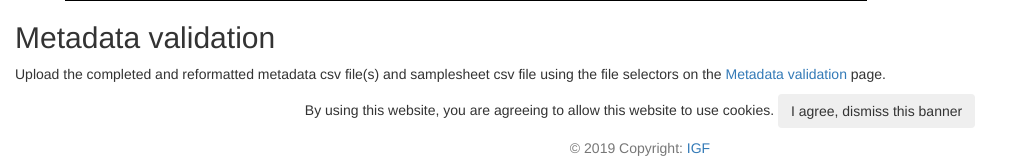
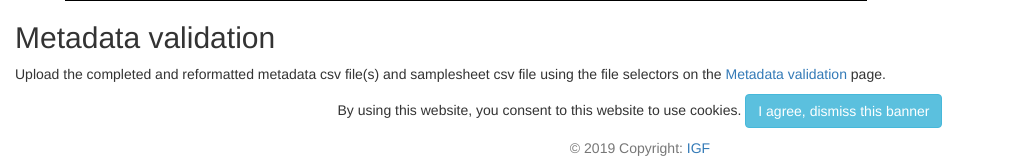
Before and after one commit to imperial-genomics-facility/Metadata_validation, a Flask app: page /help in a window 1280 px wide. Shown: the part 2012-2170 px from the top of the page, without its empty margins (0-1022 px from the left). Run offline with Flask 2, Linux system fonts and the light colour scheme; some libraries are stand-ins or nearby versions.

Commit message:
updated cookies config

```diff
--- a/app/templates/base.html
+++ b/app/templates/base.html
@@ -83,13 +83,16 @@
     {% else %}
       {# show a cookie consent banner #}
       <div id="cookie-consent-container" class="container-fluid bg-dark text-center fixed-bottom">
-        <p class="text-white">By using this website, you are agreeing to allow this website to use cookies.
-        <button class="btn btn-dark text-white" id="cookie-consent">I agree, dismiss this banner</button>
+        <p class="text-white">By using this website, you consent to this website to use cookies.
+        <button class="btn btn-info text-white" id="cookie-consent">I agree, dismiss this banner</button>
       </p>
       </div>
       <script>
         var fn = function () {
-          document.cookie = "cookie_consent=true";
+          var d = new Date();
+          d.setTime(d.getTime() + (30*24*60*60*1000));
+          var expires = "expires="+ d.toUTCString();
+          document.cookie = "cookie_consent=true;"+expires+ ";path=/";
           document.getElementById('cookie-consent-container').hidden = true;
         };
         document.getElementById('cookie-consent').onclick = fn;
```
